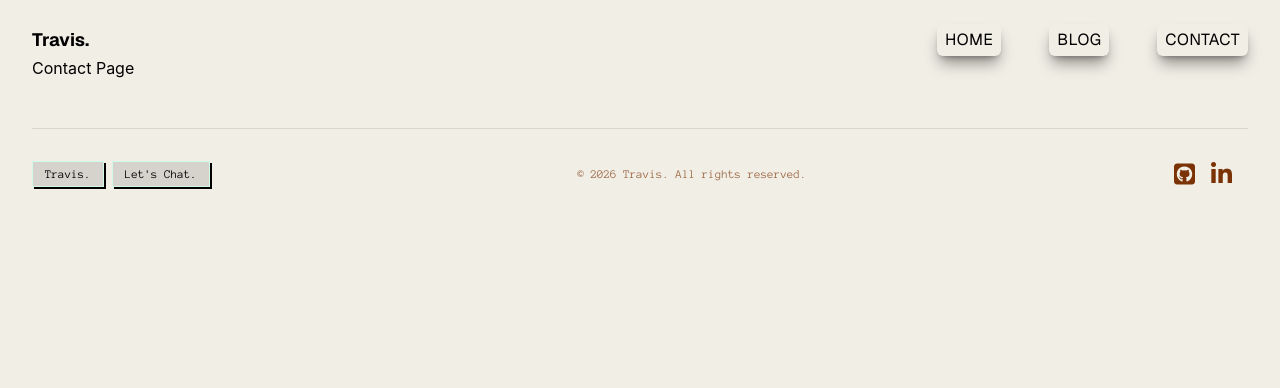
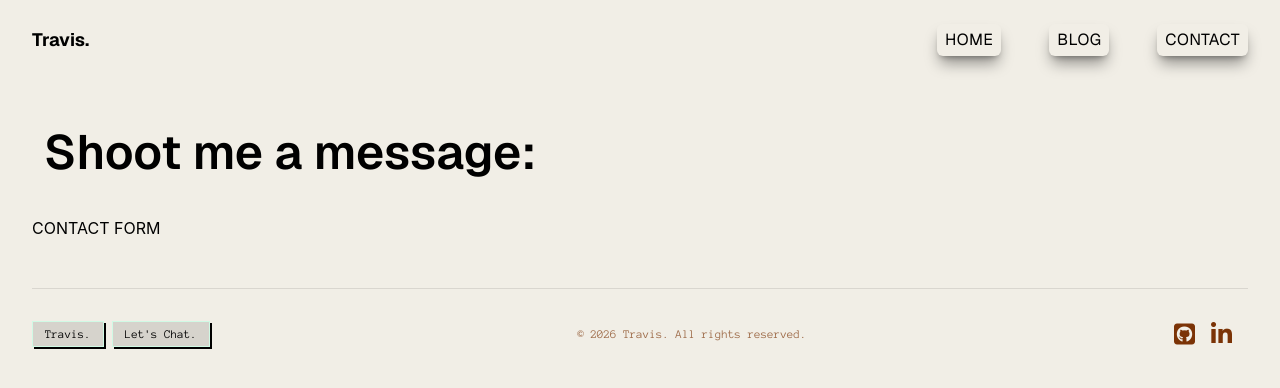
Before and after one commit to tstyer/Portfolio-Site-V2, a React (Vite) app in the folder frontend/: page /contact in a window 1280 px wide. Shown: the top 388 px of the page. Built offline with nearby package versions, Linux system fonts and the light colour scheme; some icons are missing.

Commit message:
Add styling to the H1 and div for contact page

```diff
--- a/frontend/src/pages/contact_page/ContactPage.tsx
+++ b/frontend/src/pages/contact_page/ContactPage.tsx
@@ -7,7 +7,19 @@ export function ContactPage() {
         <div className="max-w-7xl mx-auto px-4 sm:px-8 py-6">
 
             <NavBar />
-            <h1>Contact Page</h1>
+
+        <div className="flex flex-col justify-between gap-8 pt-8 md:pt-16">
+            <div className="px-3 py-2">
+                <h1 className="font-heading font-semibold text-2xl sm:text-3xl md:text-4xl lg:text-5xl">Shoot me a message:</h1>
+            </div>
+
+            <div>
+
+                <h2>CONTACT FORM</h2>
+                {/* contact form */}
+            </div>
+        </div>
+
 
             <Footer />
         </div>
```
